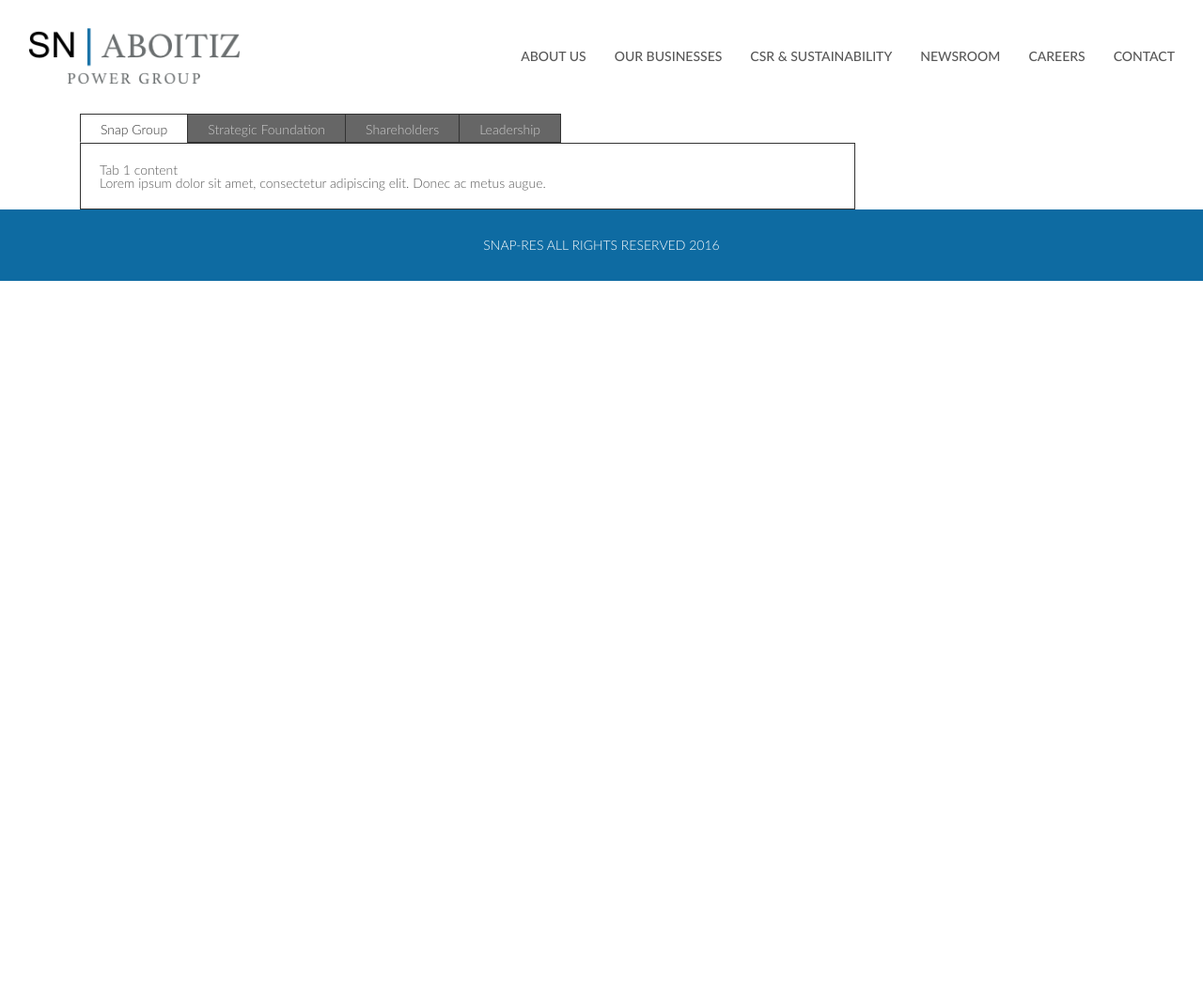
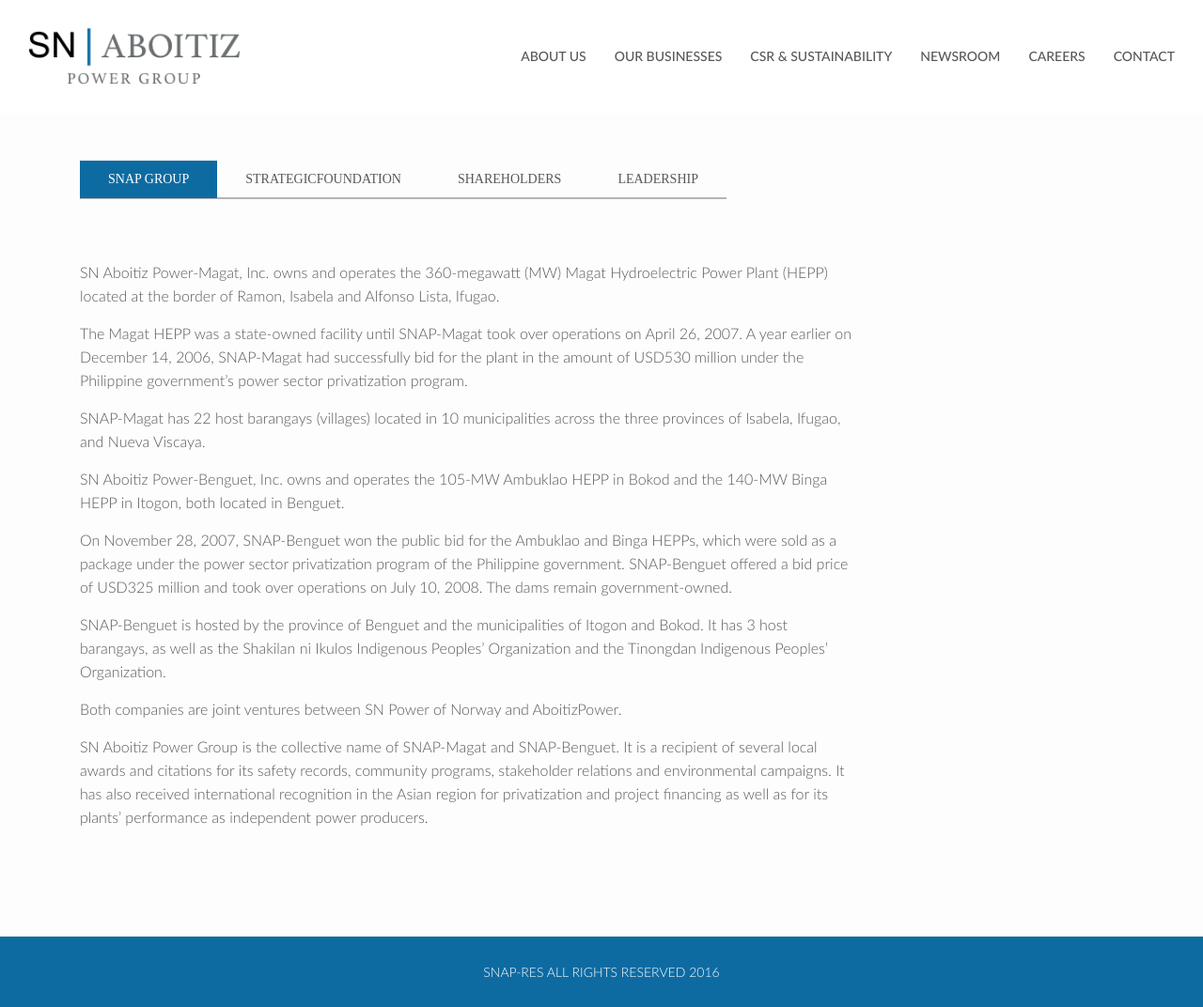
Before and after one commit to kristinavargas/snaboitiz.github.io, a Jekyll site: the page built from pages/about-us.html, in a window 1280 px wide and 1072 px high. Shown: the whole window at 94% size. Built offline with Jekyll 4.4.1, drawn with Linux system fonts in a browser that asks for light colours; some web fonts are replaced.

Commit message:
Add snap group description

```diff
--- a/_includes/about-us/about-content.html
+++ b/_includes/about-us/about-content.html
@@ -1,43 +1,38 @@
-<div class="container">
+<div class="container container-section">
     <div class="col-lg-9 left-section">
-        <ul class="tabs">
-            <li class="active" rel="tab1">Snap Group</li>
-            <li rel="tab2">Strategic Foundation</li>
-            <li rel="tab3">Shareholders</li>
-            <li rel="tab4">Leadership</li>
+        <!-- Nav tabs -->
+        <ul class="nav nav-tabs" role="tablist">
+            <li role="presentation" class="tabs-list active">
+                <a class="tabs-link" href="#snap-group" aria-controls="home" role="tab" data-toggle="tab">Snap Group</a>
+            </li>
+            <li class="tabs-list" role="presentation">
+                <a class="tabs-link" href="#strategic-foundation" aria-controls="profile" role="tab" data-toggle="tab">StrategicFoundation</a>
+            </li>
+            <li class="tabs-list" role="presentation">
+                <a class="tabs-link" href="#shareholder" aria-controls="messages" role="tab" data-toggle="tab">Shareholders</a>
+            </li>
+            <li class="tabs-list" role="presentation">
+                <a class="tabs-link" href="#leadership" aria-controls="settings" role="tab" data-toggle="tab">Leadership</a>
+            </li>
         </ul>
-        <div class="tab_container">
-            <h3 class="d_active tab_drawer_heading" rel="tab1">Tab 1</h3>
-            <div id="tab1" class="tab_content">
-                <h2>Tab 1 content</h2>
-                <p>Lorem ipsum dolor sit amet, consectetur adipiscing elit. Donec ac metus augue.</p>
+
+        <!-- Tab panes -->
+        <div class="tab-content">
+            <div role="tabpanel" class="content-list tab-pane fade in active" id="snap-group">
+                {% include about-us/snap-group.html %}
             </div>
-            <!-- #tab1 -->
-            <h3 class="tab_drawer_heading" rel="tab2">Tab 2</h3>
-            <div id="tab2" class="tab_content">
-                <h2>Tab 2 content</h2>
-                <p>Nunc dui velit, scelerisque eu placerat volutpat, dapibus eu nisi. Vivamus eleifend vestibulum odio
-                    non vulputate.</p>
+            <div role="tabpanel" class="content-list tab-pane fade" id="strategic-foundation">
+                {% include about-us/strategic-foundation.html %}
             </div>
-            <!-- #tab2 -->
-            <h3 class="tab_drawer_heading" rel="tab3">Tab 3</h3>
-            <div id="tab3" class="tab_content">
-                <h2>Tab 3 content</h2>
-                <p>Nulla eleifend felis vitae velit tristique imperdiet. Etiam nec imperdiet elit. Pellentesque sem
-                    lorem, scelerisque sed facilisis sed, vestibulum sit amet eros.</p>
+            <div role="tabpanel" class="content-list tab-pane fade" id="shareholder">
+                {% include about-us/shareholder.html %}
             </div>
-            <!-- #tab3 -->
-            <h3 class="tab_drawer_heading" rel="tab4">Tab 4</h3>
-            <div id="tab4" class="tab_content">
-                <h2>Tab 4 content</h2>
-                <p>Integer ultrices lacus sit amet lorem viverra consequat. Vivamus lacinia interdum sapien non
-                    faucibus. Maecenas bibendum, lectus at ultrices viverra, elit magna egestas magna, a adipiscing
-                    mauris justo nec eros.</p>
+            <div role="tabpanel" class="content-list tab-pane fade" id="leadership">
+                {% include about-us/leadership.html %}
             </div>
-            <!-- #tab4 -->
         </div>
+    </div>
 
-
+    <div class="col-lg-3 right-section">
     </div>
-    <div class="col-lg-3 right-section"></div>
 </div>
--- /dev/null
+++ b/_includes/about-us/leadership.html
@@ -0,0 +1,10 @@
+<div class="content-section">
+    <p class="content-text">SN Aboitiz Power-Magat, Inc. owns and operates the 360-megawatt (MW) Magat Hydroelectric Power Plant (HEPP) located at the border of Ramon, Isabela and Alfonso Lista, Ifugao.</p>
+    <p class="content-text">The Magat HEPP was a state-owned facility until SNAP-Magat took over operations on April 26, 2007. A year earlier on December 14, 2006, SNAP-Magat had successfully bid for the plant in the amount of USD530 million under the Philippine government’s power sector privatization program.</p>
+    <p class="content-text">SNAP-Magat has 22 host barangays (villages) located in 10 municipalities across the three provinces of Isabela, Ifugao, and Nueva Viscaya.</p>
+    <p class="content-text">SN Aboitiz Power-Benguet, Inc. owns and operates the 105-MW Ambuklao HEPP in Bokod and the 140-MW Binga HEPP in Itogon, both located in Benguet.</p>
+    <p class="content-text">On November 28, 2007, SNAP-Benguet won the public bid for the Ambuklao and Binga HEPPs, which were sold as a package under the power sector privatization program of the Philippine government. SNAP-Benguet offered a bid price of USD325 million and took over operations on July 10, 2008. The dams remain government-owned.</p>
+    <p class="content-text">SNAP-Benguet is hosted by the province of Benguet and the municipalities of Itogon and Bokod. It has 3 host barangays, as well as the Shakilan ni Ikulos Indigenous Peoples’ Organization and the Tinongdan Indigenous Peoples’ Organization.</p>
+    <p class="content-text">Both companies are joint ventures between SN Power of Norway and AboitizPower. </p>
+    <p class="content-text">SN Aboitiz Power Group is the collective name of SNAP-Magat and SNAP-Benguet. It is a recipient of several local awards and citations for its safety records, community programs, stakeholder relations and environmental campaigns. It has also received international recognition in the Asian region for privatization and project financing as well as for its plants’ performance as independent power producers.</p>
+</div>
--- /dev/null
+++ b/_includes/about-us/shareholder.html
@@ -0,0 +1,10 @@
+<div class="content-section">
+    <p class="content-text">SN Aboitiz Power-Magat, Inc. owns and operates the 360-megawatt (MW) Magat Hydroelectric Power Plant (HEPP) located at the border of Ramon, Isabela and Alfonso Lista, Ifugao.</p>
+    <p class="content-text">The Magat HEPP was a state-owned facility until SNAP-Magat took over operations on April 26, 2007. A year earlier on December 14, 2006, SNAP-Magat had successfully bid for the plant in the amount of USD530 million under the Philippine government’s power sector privatization program.</p>
+    <p class="content-text">SNAP-Magat has 22 host barangays (villages) located in 10 municipalities across the three provinces of Isabela, Ifugao, and Nueva Viscaya.</p>
+    <p class="content-text">SN Aboitiz Power-Benguet, Inc. owns and operates the 105-MW Ambuklao HEPP in Bokod and the 140-MW Binga HEPP in Itogon, both located in Benguet.</p>
+    <p class="content-text">On November 28, 2007, SNAP-Benguet won the public bid for the Ambuklao and Binga HEPPs, which were sold as a package under the power sector privatization program of the Philippine government. SNAP-Benguet offered a bid price of USD325 million and took over operations on July 10, 2008. The dams remain government-owned.</p>
+    <p class="content-text">SNAP-Benguet is hosted by the province of Benguet and the municipalities of Itogon and Bokod. It has 3 host barangays, as well as the Shakilan ni Ikulos Indigenous Peoples’ Organization and the Tinongdan Indigenous Peoples’ Organization.</p>
+    <p class="content-text">Both companies are joint ventures between SN Power of Norway and AboitizPower. </p>
+    <p class="content-text">SN Aboitiz Power Group is the collective name of SNAP-Magat and SNAP-Benguet. It is a recipient of several local awards and citations for its safety records, community programs, stakeholder relations and environmental campaigns. It has also received international recognition in the Asian region for privatization and project financing as well as for its plants’ performance as independent power producers.</p>
+</div>
--- /dev/null
+++ b/_includes/about-us/snap-group.html
@@ -0,0 +1,10 @@
+<div class="content-section">
+    <p class="content-text">SN Aboitiz Power-Magat, Inc. owns and operates the 360-megawatt (MW) Magat Hydroelectric Power Plant (HEPP) located at the border of Ramon, Isabela and Alfonso Lista, Ifugao.</p>
+    <p class="content-text">The Magat HEPP was a state-owned facility until SNAP-Magat took over operations on April 26, 2007. A year earlier on December 14, 2006, SNAP-Magat had successfully bid for the plant in the amount of USD530 million under the Philippine government’s power sector privatization program.</p>
+    <p class="content-text">SNAP-Magat has 22 host barangays (villages) located in 10 municipalities across the three provinces of Isabela, Ifugao, and Nueva Viscaya.</p>
+    <p class="content-text">SN Aboitiz Power-Benguet, Inc. owns and operates the 105-MW Ambuklao HEPP in Bokod and the 140-MW Binga HEPP in Itogon, both located in Benguet.</p>
+    <p class="content-text">On November 28, 2007, SNAP-Benguet won the public bid for the Ambuklao and Binga HEPPs, which were sold as a package under the power sector privatization program of the Philippine government. SNAP-Benguet offered a bid price of USD325 million and took over operations on July 10, 2008. The dams remain government-owned.</p>
+    <p class="content-text">SNAP-Benguet is hosted by the province of Benguet and the municipalities of Itogon and Bokod. It has 3 host barangays, as well as the Shakilan ni Ikulos Indigenous Peoples’ Organization and the Tinongdan Indigenous Peoples’ Organization.</p>
+    <p class="content-text">Both companies are joint ventures between SN Power of Norway and AboitizPower. </p>
+    <p class="content-text">SN Aboitiz Power Group is the collective name of SNAP-Magat and SNAP-Benguet. It is a recipient of several local awards and citations for its safety records, community programs, stakeholder relations and environmental campaigns. It has also received international recognition in the Asian region for privatization and project financing as well as for its plants’ performance as independent power producers.</p>
+</div>
--- /dev/null
+++ b/_includes/about-us/strategic-foundation.html
@@ -0,0 +1,10 @@
+<div class="content-section">
+    <p class="content-text">SN Aboitiz Power-Magat, Inc. owns and operates the 360-megawatt (MW) Magat Hydroelectric Power Plant (HEPP) located at the border of Ramon, Isabela and Alfonso Lista, Ifugao.</p>
+    <p class="content-text">The Magat HEPP was a state-owned facility until SNAP-Magat took over operations on April 26, 2007. A year earlier on December 14, 2006, SNAP-Magat had successfully bid for the plant in the amount of USD530 million under the Philippine government’s power sector privatization program.</p>
+    <p class="content-text">SNAP-Magat has 22 host barangays (villages) located in 10 municipalities across the three provinces of Isabela, Ifugao, and Nueva Viscaya.</p>
+    <p class="content-text">SN Aboitiz Power-Benguet, Inc. owns and operates the 105-MW Ambuklao HEPP in Bokod and the 140-MW Binga HEPP in Itogon, both located in Benguet.</p>
+    <p class="content-text">On November 28, 2007, SNAP-Benguet won the public bid for the Ambuklao and Binga HEPPs, which were sold as a package under the power sector privatization program of the Philippine government. SNAP-Benguet offered a bid price of USD325 million and took over operations on July 10, 2008. The dams remain government-owned.</p>
+    <p class="content-text">SNAP-Benguet is hosted by the province of Benguet and the municipalities of Itogon and Bokod. It has 3 host barangays, as well as the Shakilan ni Ikulos Indigenous Peoples’ Organization and the Tinongdan Indigenous Peoples’ Organization.</p>
+    <p class="content-text">Both companies are joint ventures between SN Power of Norway and AboitizPower. </p>
+    <p class="content-text">SN Aboitiz Power Group is the collective name of SNAP-Magat and SNAP-Benguet. It is a recipient of several local awards and citations for its safety records, community programs, stakeholder relations and environmental campaigns. It has also received international recognition in the Asian region for privatization and project financing as well as for its plants’ performance as independent power producers.</p>
+</div>
--- a/_layouts/page-layout/about-us.html
+++ b/_layouts/page-layout/about-us.html
@@ -3,47 +3,6 @@
 css: about-us.css
 title: about
 javascript: >
-    <script type="text/javascript">
-        // tabbed content
-        // http://www.entheosweb.com/tutorials/css/tabs.asp
-        $(".tab_content").hide();
-        $(".tab_content:first").show();
-
-        /* if in tab mode */
-        $("ul.tabs li").click(function () {
-
-            $(".tab_content").hide();
-            var activeTab = $(this).attr("rel");
-            $("#" + activeTab).fadeIn();
-
-            $("ul.tabs li").removeClass("active");
-            $(this).addClass("active");
-
-            $(".tab_drawer_heading").removeClass("d_active");
-            $(".tab_drawer_heading[rel^='" + activeTab + "']").addClass("d_active");
-
-        });
-        /* if in drawer mode */
-        $(".tab_drawer_heading").click(function () {
-
-            $(".tab_content").hide();
-            var d_activeTab = $(this).attr("rel");
-            $("#" + d_activeTab).fadeIn();
-
-            $(".tab_drawer_heading").removeClass("d_active");
-            $(this).addClass("d_active");
-
-            $("ul.tabs li").removeClass("active");
-            $("ul.tabs li[rel^='" + d_activeTab + "']").addClass("active");
-        });
-
-
-        /* Extra class "tab_last"
-         to add border to right side
-         of last tab */
-        $('ul.tabs li').last().addClass("tab_last");
-
-    </script>
 
 ---
 
--- a/_sass/about-us.sass
+++ b/_sass/about-us.sass
@@ -1,72 +1,34 @@
-ul.tabs
-  margin: 0
-  padding: 0
-  float: left
-  list-style: none
-  height: 32px
-  border-bottom: 1px solid #333
-  width: 100%
-  li
-    float: left
-    margin: 0
-    cursor: pointer
-    padding: 0px 21px
-    height: 31px
-    line-height: 31px
-    border-top: 1px solid #333
-    border-left: 1px solid #333
-    border-bottom: 1px solid #333
-    background-color: #666
-    color: #ccc
-    overflow: hidden
-    position: relative
-
-.tab_last
-  border-right: 1px solid #333
-
-ul.tabs li
-  &:hover
-    background-color: #ccc
-    color: #333
-  &.active
-    background-color: #fff
-    color: #333
-    border-bottom: 1px solid #fff
-    display: block
-
-.tab_container
-  border: 1px solid #333
-  border-top: none
-  clear: both
-  float: left
-  width: 100%
-  background: #fff
-  overflow: auto
-
-.tab_content
-  padding: 20px
-  display: none
-
-.tab_drawer_heading
-  display: none
-
-@media screen and (max-width: 480px)
-  .tabs
-    display: none
-  .tab_drawer_heading
-    background-color: #ccc
-    color: #fff
-    border-top: 1px solid #333
-    margin: 0
-    padding: 5px 20px
-    display: block
-    cursor: pointer
-    -webkit-touch-callout: none
-    -webkit-user-select: none
-    -khtml-user-select: none
-    -moz-user-select: none
-    -ms-user-select: none
-    user-select: none
-  .d_active
-    background-color: #666
-    color: #fff
+#about-us
+  position: relative
+  background-color: #fdfdfd
+  padding: 50px 15px
+  .container-section
+    .left-section
+      .nav-tabs
+        display: table
+        border-bottom: 2px solid #b5b5b5
+        .tabs-list
+          .tabs-link
+            margin: 0
+            border: none
+            color: #585858
+            border-radius: 0
+            font-family: "Lato-Heavy"
+            text-transform: uppercase
+            padding-left: 30px
+            padding-right: 30px
+          &.active, &:hover
+            .tabs-link
+              color: white
+              background-color: #0E6BA2
+      .tab-content
+        min-height: 50vh
+        .content-list
+          padding-top: 50px
+          padding-bottom: 50px
+          .content-section
+            .content-text
+              margin-top: 15px
+              margin-bottom: 15px
+              line-height: 25px
+              font-size: 16px
```
